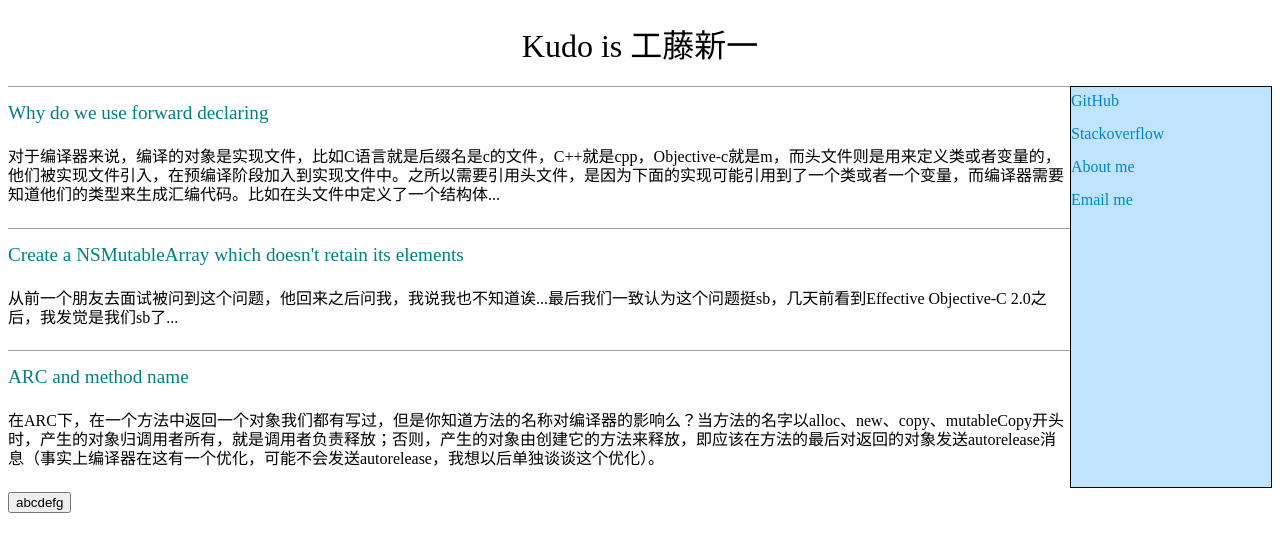
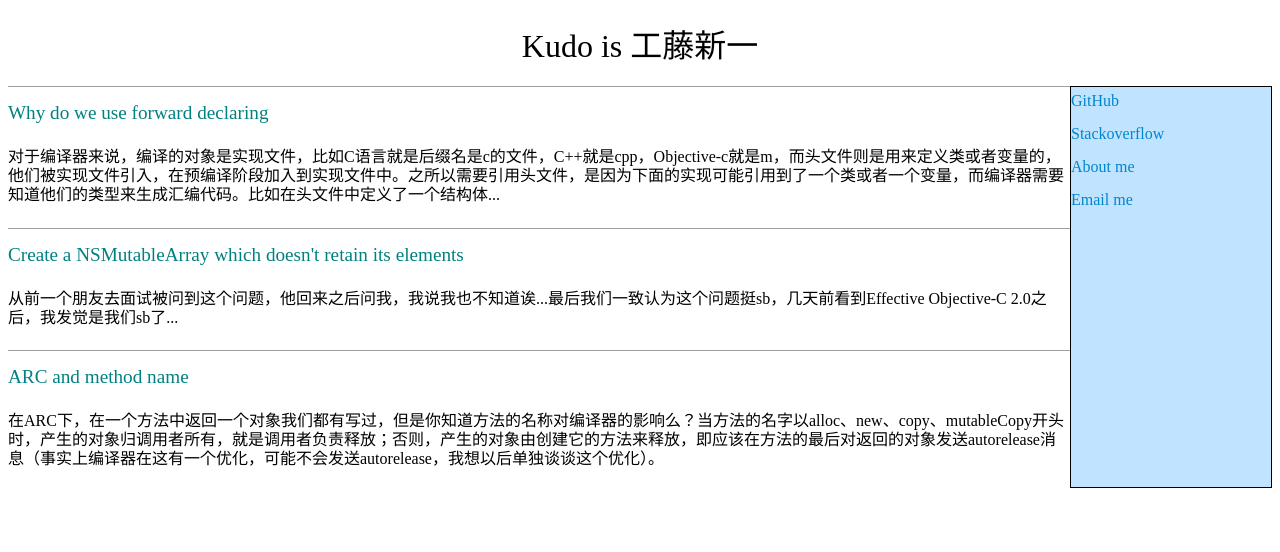
Before and after one commit to kudocc/kudocc.github.io, a plain HTML site: page index.html in a window 1280 px wide. Drawn offline with Linux system fonts and the light colour scheme.

Commit message:
Update index.html

```diff
--- a/index.html
+++ b/index.html
@@ -47,7 +47,5 @@
     在ARC下，在一个方法中返回一个对象我们都有写过，但是你知道方法的名称对编译器的影响么？当方法的名字以alloc、new、copy、mutableCopy开头时，产生的对象归调用者所有，就是调用者负责释放；否则，产生的对象由创建它的方法来释放，即应该在方法的最后对返回的对象发送autorelease消息（事实上编译器在这有一个优化，可能不会发送autorelease，我想以后单独谈谈这个优化）。
   </div>
 
-  <input id=su type=submit value='abcdefg' onclick='alert("abcd")' />
-
   </body>
 </html>
```
